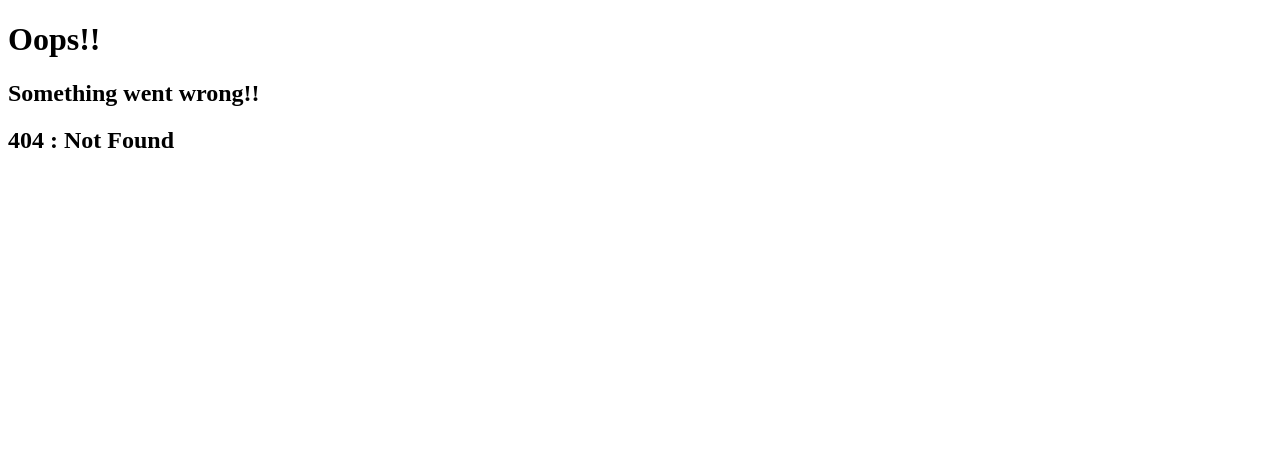
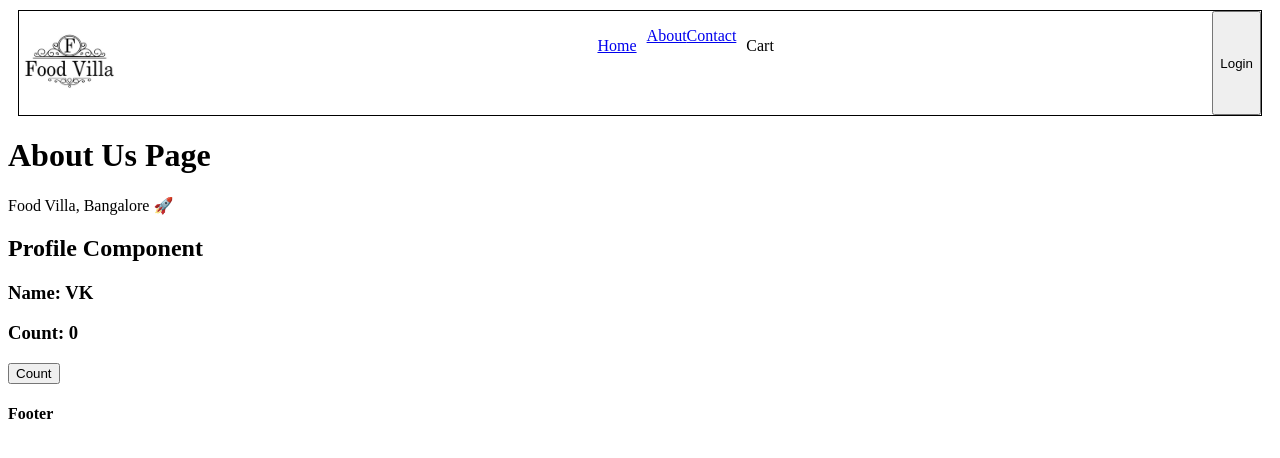
Before and after one commit to vk467/react-app, a React (Vite) app: page /about/profile in a window 1280 px wide. Before the commit this address had no page. Shown: the top 458 px of the page. Built offline with nearby package versions, Linux system fonts and the light colour scheme.

Commit message:
Class based Component

```diff
--- a/src/components/About.js
+++ b/src/components/About.js
@@ -1,13 +1,48 @@
-const About = () => {
+import { Outlet } from "react-router-dom";
+import ProfileFunctionalComponet from "./Profile";
+import Profile from "./ProfileClass";
+import { Component } from "react";
+
+class About extends Component {
+  constructor(props) {
+    super(props);
+
+    //console.log("Parent - constructor");
+  }
+  componentDidMount() {
+    // Best place to make an Api call
+    //console.log("Parent - componentDidMount");
+  }
+  render() {
+    //console.log("Parent - render");
     return (
       <div>
         <h1>About Us Page</h1>
         <p>
-          {" "}
-          This is the Namaste React Live Course Chapter 07 - Finding the Path 🚀
+          Food Villa, Bangalore 🚀
         </p>
+        <ProfileFunctionalComponet name="VK" />
       </div>
     );
-  };
+  }
+}
 
-  export default About;
+export default About;
+
+/**
+ *
+ * Parent Constructor
+ * Parent render
+ *    First Child constructor
+ *    First Child render
+ *    Second Child constructor
+ *    Second Child render
+ *
+ *    DOM UPDATED for children
+ *
+ *    first Child componentDidMount
+ *    Second Child componentDid
+ *  Parent componentDidMount
+ *
+ *
+ */
--- /dev/null
+++ b/src/components/Profile.js
@@ -0,0 +1,36 @@
+import { useEffect, useState } from "react";
+
+const Profile = (props) => {
+  const [count, setCount] = useState(0);
+
+  useEffect(() => {
+    // API Call
+    const timer = setInterval(() => {
+      console.log("NAMASTE REACT OP ");
+    }, 1000);
+    console.log("useEffect");
+
+    return () => {
+      clearInterval(timer);
+      console.log("useEffect Return");
+    };
+  }, []);
+  console.log("render");
+
+  return (
+    <div>
+      <h2>Profile Component</h2>
+      <h3>Name: {props.name}</h3>
+      <h3>Count: {count}</h3>
+      <button
+        onClick={() => {
+          setCount(1);
+        }}
+      >
+        Count
+      </button>
+    </div>
+  );
+};
+
+export default Profile;
--- /dev/null
+++ b/src/components/ProfileClass.js
@@ -0,0 +1,67 @@
+import React from "react";
+
+class Profile extends React.Component {
+  constructor(props) {
+    super(props);
+    // Create State
+    this.state = {
+      userInfo: {
+        name: "Dummy Name",
+        location: "Dummy Location",
+      },
+    };
+    //console.log("Child - Constructor" + this.props.name);
+  }
+
+  componentDidMount() {
+    this.timer = setInterval(() => {
+      console.log("NAMASTE REACT OP ");
+    }, 1000);
+
+    //console.log("Child - componentDidMount");
+  }
+
+  componentDidUpdate(prevProps, prevState) {
+    if (this.state.count !== prevState.count) {
+      //
+    }
+    if (this.state.count2 !== prevState.count2) {
+      // code
+    }
+    console.log("Component Did Update");
+  }
+  componentWillUnmount() {
+    clearInterval(this.timer);
+    //console.log("ComponentWillUnmount");
+  }
+
+  render() {
+    const { count } = this.state;
+    //console.log("Child - render" + this.props.name);
+    return (
+      <div>
+        <h1> Profile Class Component </h1>
+        <img src={this.state.userInfo.avatar_url} />
+        <h2>Name: {this.state.userInfo.name}</h2>
+        <h2>Location: {this.state.userInfo.location}</h2>
+      </div>
+    );
+  }
+}
+
+/**
+ *
+ *  child constructor
+ *  child render
+ *  child componentDidMount
+ *
+ *  API call
+ *  Set State
+ *
+ *  <UPDATE CYCLES>
+ *  render
+ *
+ *
+ */
+
+export default Profile;
```
Also changed, not shown: src/App.js (+8 -1 lines), 1 other file (tests, documents, lock files or other folders).
